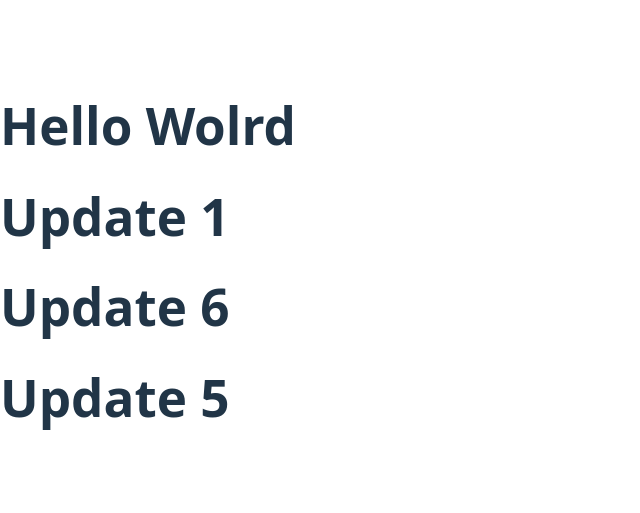
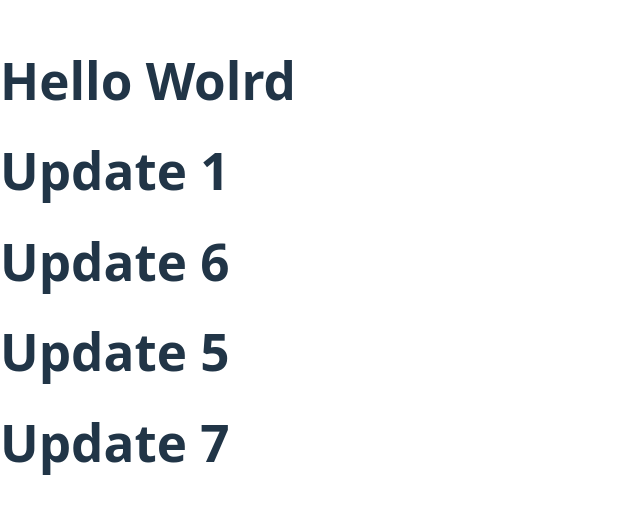
Before and after one commit to LennoNardo/test-github, a React (Vite) app: page / in a window 1280 px wide. Shown: the part 139-652 px from the top of the page, without its empty margins (0-640 px from the left). Built offline with nearby package versions, Linux system fonts and the light colour scheme.

Commit message:
Update 7

```diff
--- a/src/App.jsx
+++ b/src/App.jsx
@@ -7,6 +7,7 @@ function App() {
       <h1>Update 1</h1>
       <h1>Update 6</h1>
       <h1>Update 5</h1>
+      <h1>Update 7</h1>
     </>
   )
 }
```
